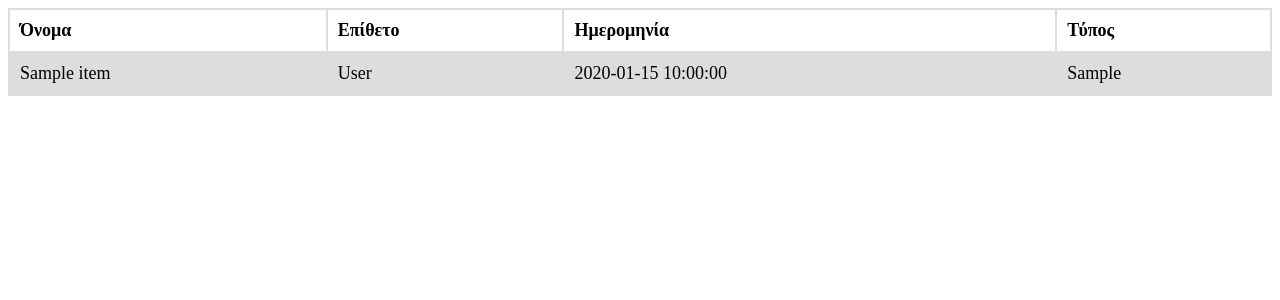
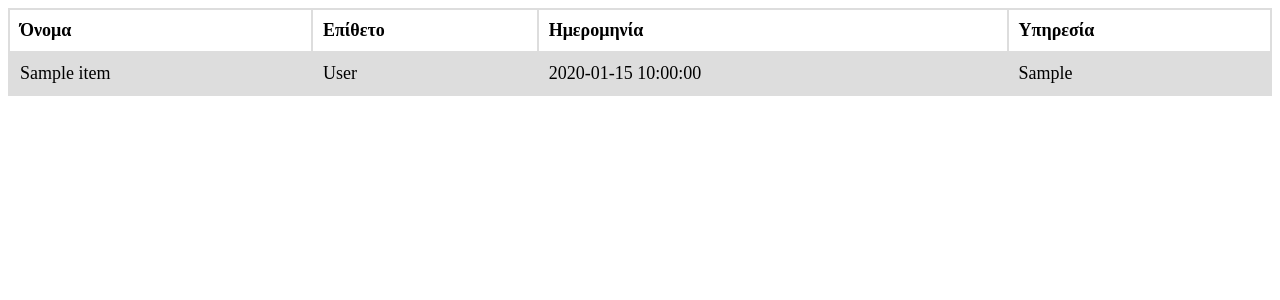
Before and after one commit to knaiskes/duty-schedule, a Flask app: page /duties in a window 1280 px wide. Shown: the top 300 px of the page. Run offline with Flask 2, Linux system fonts and the light colour scheme; tables that the repository leaves empty hold one stand-in row (values such as "Sample post"); a database or web service that is not in the repository returns one stand-in record (values such as "Sample title"); data that the repository does not hold is empty; parts of the project's set-up code (start-up, migrations or seed data) failed here and were passed over.

Commit message:
Update th in duties tamplate

```diff
--- a/templates/duties.html
+++ b/templates/duties.html
@@ -12,7 +12,7 @@
                     <th>Όνομα</th>
                     <th>Επίθετο</th>
                     <th>Ημερομηνία</th>
-                    <th>Τύπος</th>
+                    <th>Υπηρεσία</th>
                 </tr>
                 {% for duty in duties_list %}
                 <tr>
```
